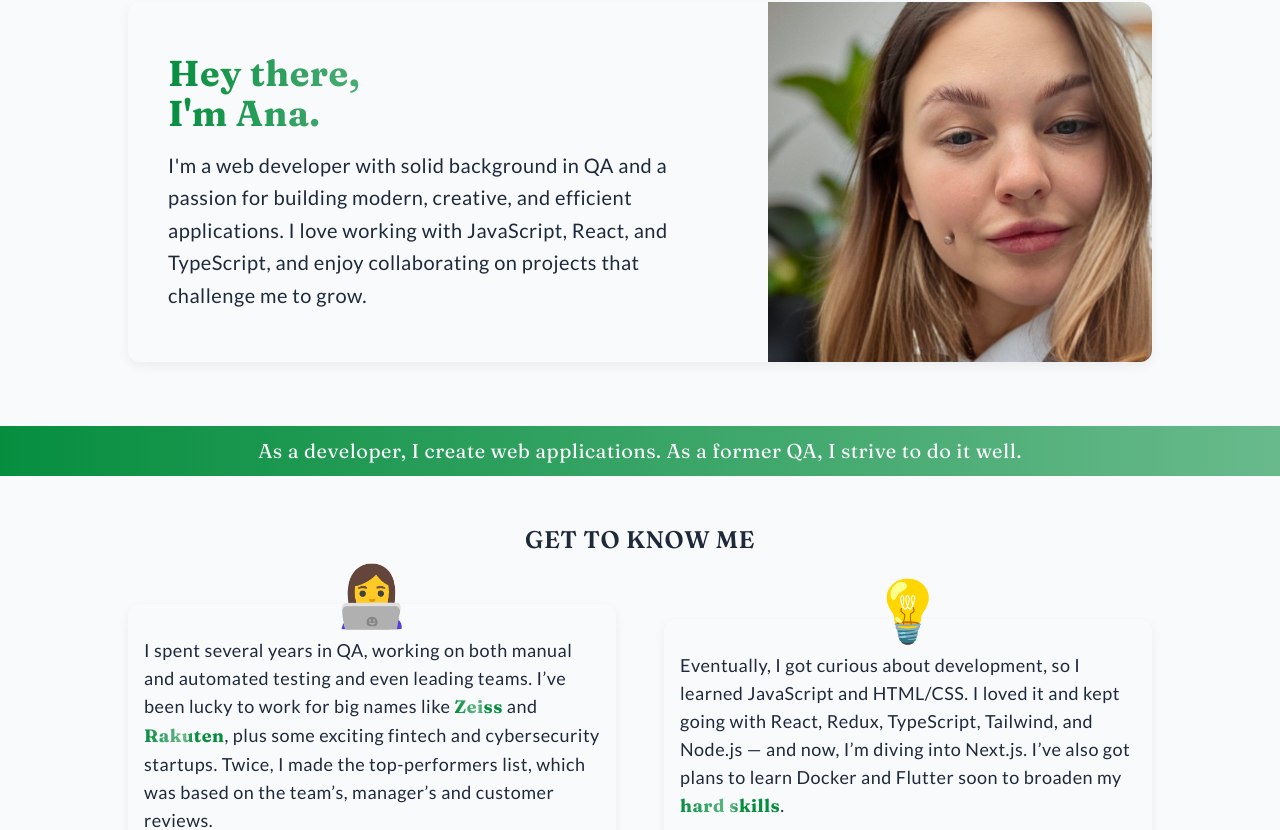
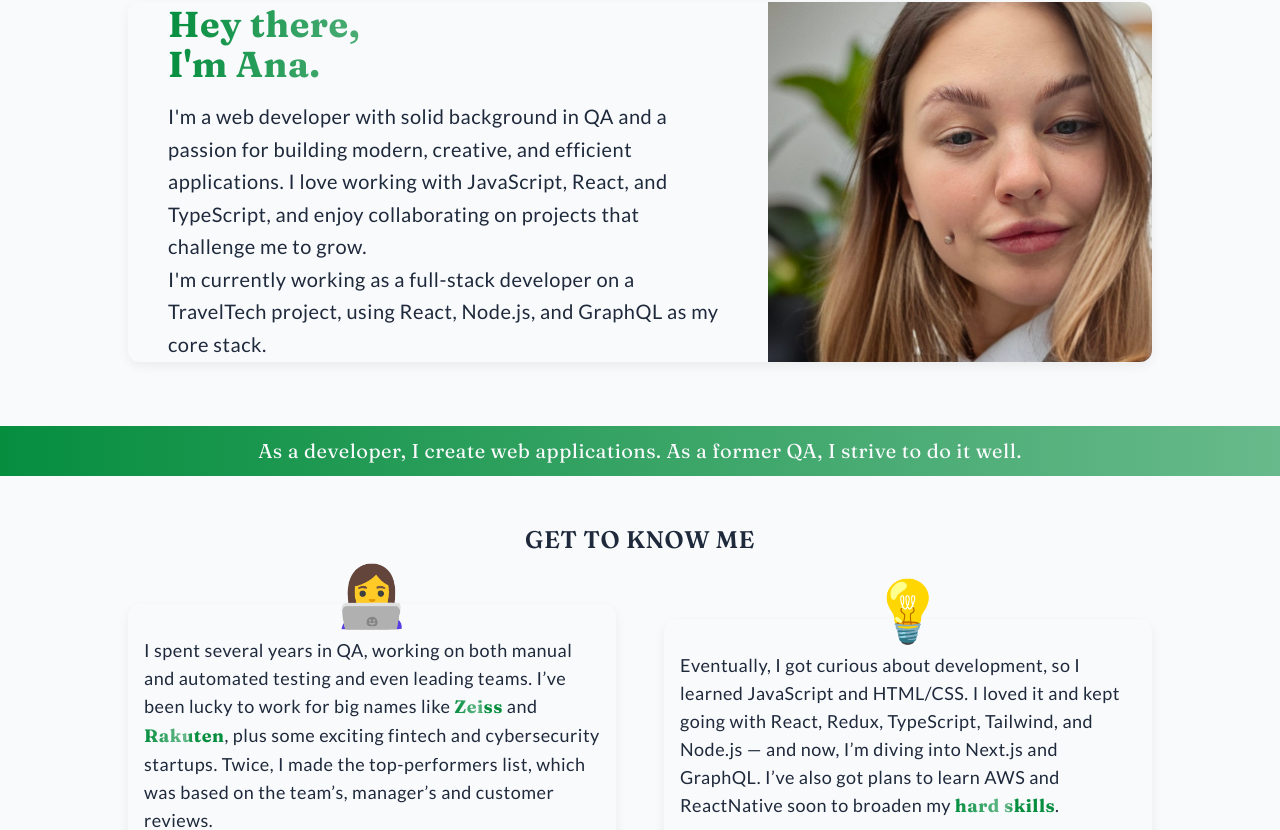
Before and after one commit to defaultnastia/anacodes, a Next.js app: page / in a window 1280 px wide. Shown: the part 142-972 px from the top of the page. Built offline with nearby package versions, Linux system fonts and the light colour scheme.

Commit message:
- fix liner issues - updated readme and about section with actual data - removed unused packages

```diff
--- a/package.json
+++ b/package.json
@@ -15,9 +15,7 @@
     "lucide-react": "^0.523.0",
     "next": "^15.3.4",
     "react": "^19.0.0-rc-de68d2f4-20241204",
-    "react-dom": "^19.0.0-rc-de68d2f4-20241204",
-    "react-multi-carousel": "^2.8.5",
-    "react-responsive-carousel": "^3.2.23"
+    "react-dom": "^19.0.0-rc-de68d2f4-20241204"
   },
   "devDependencies": {
     "@eslint/js": "^9.29.0",
--- a/src/app/components/hero/Hero.tsx
+++ b/src/app/components/hero/Hero.tsx
@@ -18,7 +18,7 @@ const Hero: FC = () => (
           <h1
             className={clsx(
               marker.className,
-              "text-3xl desktop:text-4xl text-gradient-accent font-bold",
+              "text-3xl desktop:text-4xl text-gradient-accent font-bold"
             )}
           >
             Hey there, <br className="tablet:hidden desktop:inline" /> I&apos;m
@@ -29,6 +29,9 @@ const Hero: FC = () => (
             for building modern, creative, and efficient applications. I love
             working with JavaScript, React, and TypeScript, and enjoy
             collaborating on projects that challenge me to grow.
+            <br />
+            I&apos;m currently working as a full-stack developer on a TravelTech
+            project, using React, Node.js, and GraphQL as my core stack.
           </p>
         </div>
         <Image
--- a/src/data/getAboutText.tsx
+++ b/src/data/getAboutText.tsx
@@ -22,8 +22,8 @@ export const getAboutText = (accentClass: string) => [
       <>
         Eventually, I got curious about development, so I learned JavaScript and
         HTML/CSS. I loved it and kept going with React, Redux, TypeScript,
-        Tailwind, and Node.js — and now, I’m diving into Next.js. I’ve also got
-        plans to learn Docker and Flutter soon to broaden my{" "}
+        Tailwind, and Node.js — and now, I’m diving into Next.js and GraphQL.
+        I’ve also got plans to learn AWS and ReactNative soon to broaden my{" "}
         <span className={accentClass}>hard skills</span>.
       </>
     ),
--- a/src/data/getTechStack.tsx
+++ b/src/data/getTechStack.tsx
@@ -1,4 +1,4 @@
-import React from "react";
+import type React from "react";
 import {
   Languages,
   ShieldCheck,
```
Also changed, not shown: src/app/components/techStack/TechStackGrid.tsx (+4 -3 lines), 2 other files (tests, documents, lock files or other folders).
